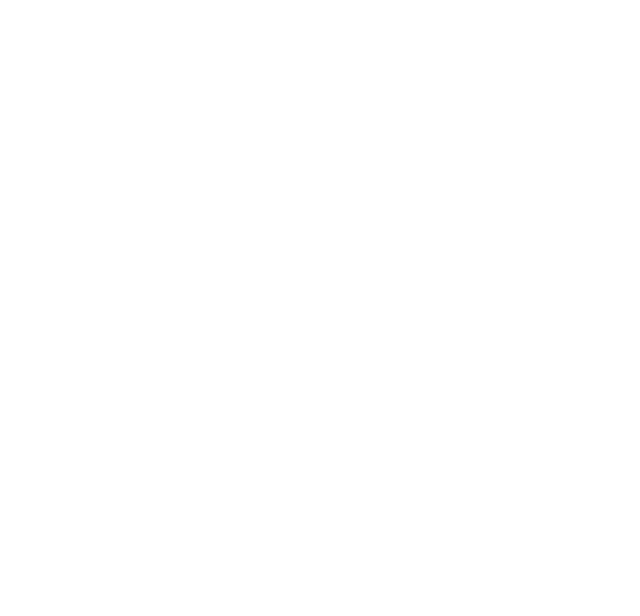
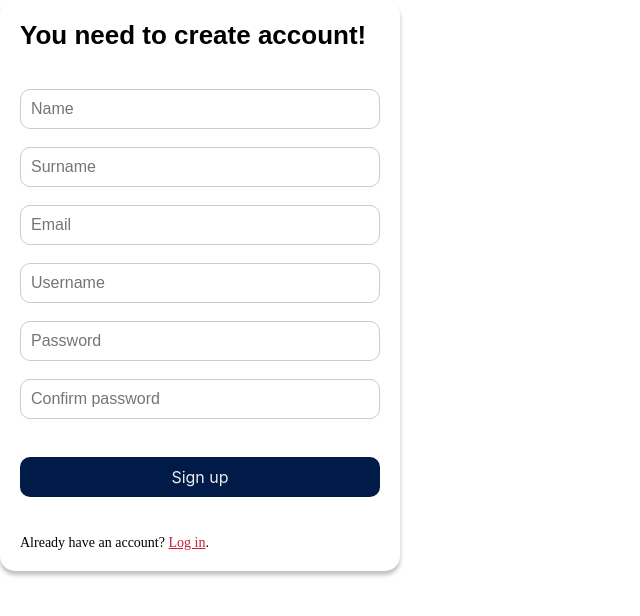
Before and after one commit to ImDamjan/Komakai, an Angular app in the folder client/: page /auth/register in a window 1280 px wide. Before the commit this address led to /. Shown: the top 616 px of the page, without its empty margins (0-640 px from the left). Built offline with nearby package versions, Linux system fonts and the light colour scheme.

Commit message:
#13-Dodate komponente za lgoin i registraciju

```diff
--- a/client/src/app/components/login/login.component.css
+++ b/client/src/app/components/login/login.component.css
@@ -0,0 +1,61 @@
+.login {
+    position: relative;
+    width: 400px;
+    padding: 20px;
+    border-radius: 15px;
+    background-color: #fff;
+    box-shadow: 0px 4px 4px rgba(0, 0, 0, 0.25);
+  }
+
+  h2 {
+    font-family: 'Poppins', sans-serif;
+    font-size: 26px;
+    margin-bottom: 20px;
+  }
+
+  form {
+    width: 100%;
+  }
+
+  input[type="text"],
+  input[type="password"] {
+    width: 100%;
+    height: 40px;
+    border-radius: 10px;
+    padding: 10px;
+    font-size: 16px;
+    border: 1px solid #ccc;
+    transition: border-color 0.3s;
+  }
+
+  input[type="text"]:focus,
+  input[type="password"]:focus {
+    border-color: #C41E3A;
+  }
+
+  button {
+    width: 100%;
+    height: 40px;
+    margin-top: 20px;
+    font-family: 'Inter';
+    font-size: 16px;
+    line-height: 40px;
+    color: #EBEBEC;
+    background: #001B47;
+    border: none;
+    border-radius: 10px;
+    cursor: pointer;
+  }
+
+  p {
+    font-size: 14px;
+    margin-top: 20px;
+  }
+
+  a {
+    color: #C41E3A;
+  }
+
+  a:hover {
+    text-decoration: underline;
+  }
--- a/client/src/app/components/login/login.component.html
+++ b/client/src/app/components/login/login.component.html
@@ -1 +1,18 @@
-<p>login works!</p>
+<div class="login">
+<h2>Hi, you need to login!</h2>
+<br>
+<form>
+  <div>
+    <input type="text" name="username" placeholder="Username" required>
+  </div>
+  <br>
+  <div>
+    <input type="password"  name="password" placeholder="Password" required>
+  </div>
+  <br>
+  <button type="submit">Login</button>
+  <br>
+</form>
+<br>
+<p>You don't have an account? <a routerLink="/register">Sign up</a>.</p>
+</div>
--- a/client/src/app/components/login/login.component.ts
+++ b/client/src/app/components/login/login.component.ts
@@ -1,10 +1,17 @@
-import { Component } from '@angular/core';
+import { Component, OnInit} from '@angular/core';
 
 @Component({
   selector: 'app-login',
   templateUrl: './login.component.html',
   styleUrl: './login.component.css'
 })
-export class LoginComponent {
+export class LoginComponent implements OnInit{
+  username: string = '';
+  password: string = '';
+
+  constructor() { }
+
+  ngOnInit(): void {
+  }
 
 }
--- a/client/src/app/components/register/register.component.css
+++ b/client/src/app/components/register/register.component.css
@@ -0,0 +1,61 @@
+.register {
+    position: relative;
+    width: 400px;
+    padding: 20px;
+    border-radius: 15px;
+    background-color: #fff;
+    box-shadow: 0px 4px 4px rgba(0, 0, 0, 0.25);
+  }
+
+  .register h2 {
+    font-family: 'Poppins', sans-serif;
+    font-size: 26px;
+    margin-bottom: 20px;
+  }
+
+  .register form {
+    width: 100%;
+  }
+
+  .register input[type="text"],
+  .register input[type="password"] {
+    width: 100%;
+    height: 40px;
+    border-radius: 10px;
+    padding: 10px;
+    font-size: 16px;
+    border: 1px solid #ccc;
+    transition: border-color 0.3s;
+  }
+
+  .register input[type="text"]:focus,
+  .register input[type="password"]:focus {
+    border-color: #C41E3A;
+  }
+
+  .register button {
+    width: 100%;
+    height: 40px;
+    margin-top: 20px;
+    font-family: 'Inter';
+    font-size: 16px;
+    line-height: 40px;
+    color: #EBEBEC;
+    background: #001B47;
+    border: none;
+    border-radius: 10px;
+    cursor: pointer;
+  }
+
+  .register p {
+    font-size: 14px;
+    margin-top: 20px;
+  }
+
+  .register a {
+    color: #C41E3A;
+  }
+
+  .register a:hover {
+    text-decoration: underline;
+  }
--- a/client/src/app/components/register/register.component.html
+++ b/client/src/app/components/register/register.component.html
@@ -1 +1,34 @@
-<p>register works!</p>
+<div class="register">
+    <h2>You need to create account!</h2>
+    <br>
+    <form>
+    <div>
+        <input type="text" name="name" placeholder="Name" required>
+    </div>
+    <br>
+    <div>
+        <input type="text" name="surname" placeholder="Surname" required>
+    </div>
+    <br>
+    <div>
+        <input type="text" name="email" placeholder="Email" required>
+    </div>
+    <br>
+    <div>
+    <input type="text" name="username" placeholder="Username" required>
+    </div>
+    <br>
+    <div>
+    <input type="password"  name="password" placeholder="Password" required>
+    </div>
+    <br>
+    <div>
+    <input type="password"  name="confirm-password" placeholder="Confirm password" required>
+    </div>
+    <br>
+    <button type="submit">Sign up</button>
+    <br>
+    </form>
+    <br>
+    <p>Already have an account? <a routerLink="/register">Log in</a>.</p>
+</div>
--- a/client/src/app/pages/auth/auth.component.html
+++ b/client/src/app/pages/auth/auth.component.html
@@ -5,7 +5,7 @@
     <div class="flow">
         <img src="assets/login/auth.svg" />
     </div>
-    <div class="login">
-        <h1>Login</h1>
+    <div class="treca">
+        <h1>Treca</h1>
     </div>
 </div>
```
Also changed, not shown: client/src/app/app-routing.module.ts (+6 -1 lines).
